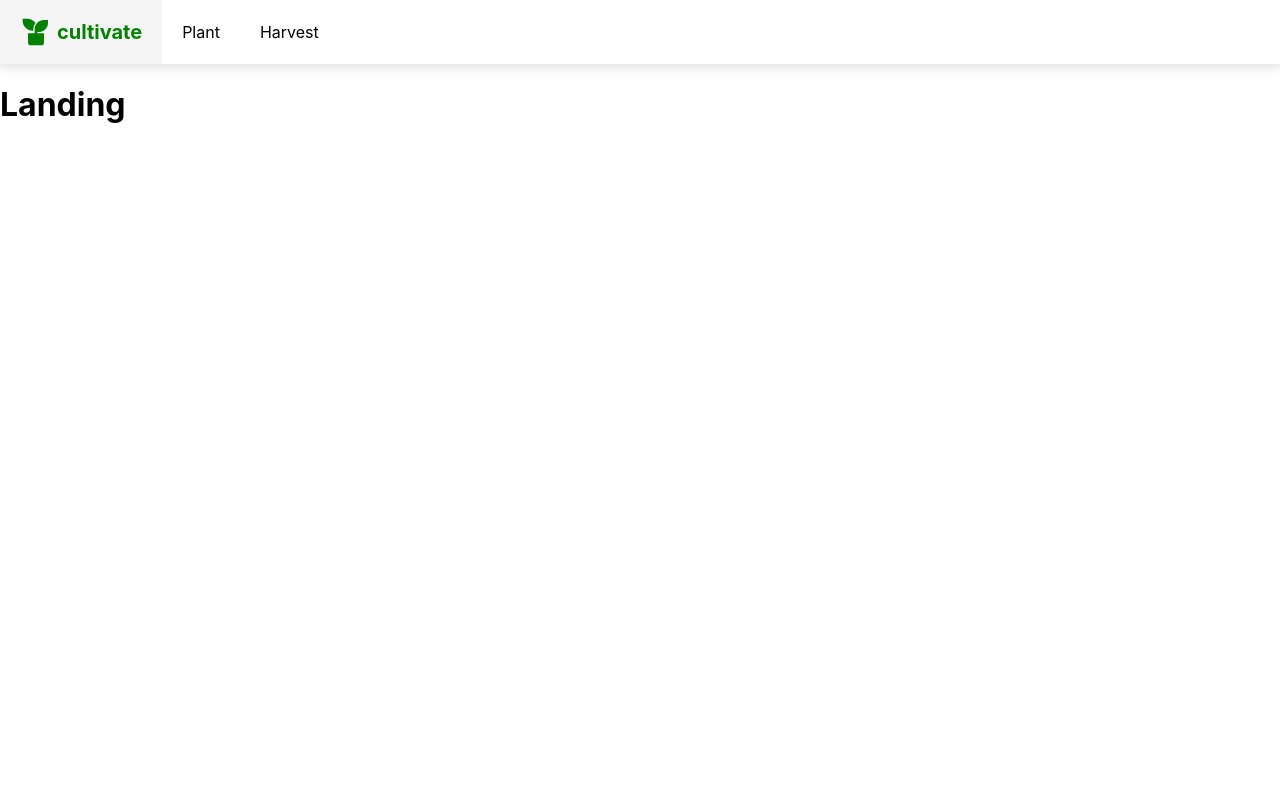
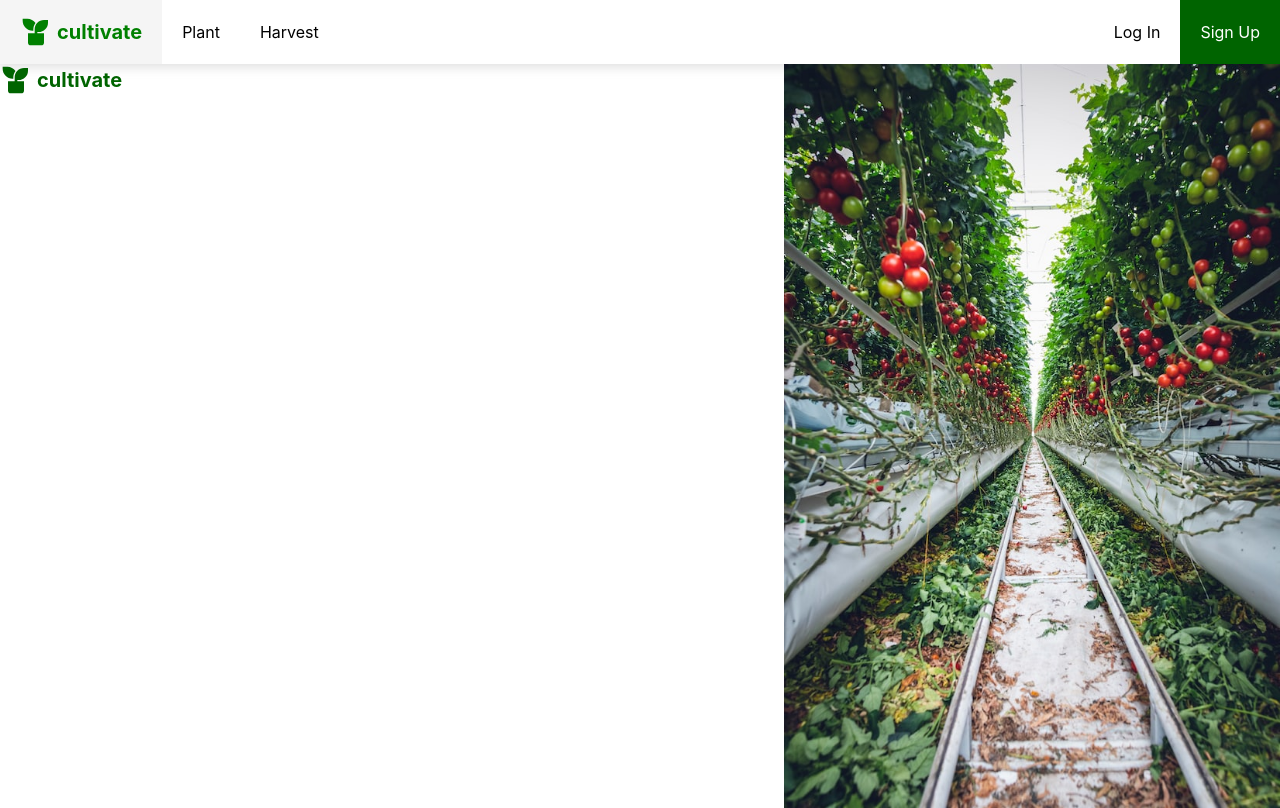
Before and after one commit to lifeng-yin/cultivate, a React (Create React App) app: page / in a window 1280 px wide. Built offline with nearby package versions, Linux system fonts and the light colour scheme.

Commit message:
do some stuff but also nothing

```diff
--- a/src/components/Navbar/Navbar.jsx
+++ b/src/components/Navbar/Navbar.jsx
@@ -18,6 +18,14 @@ const Navbar = () => {
             <div>
                 <Link key="Harvest" to="/Harvest">Harvest</Link>
             </div>
+
+            <div id='login'>
+                <Link key='Log In' to='/login'>Log In</Link>
+            </div>
+            <div id='signup'>
+                <Link key='Sign Up' to='/signup'>Sign Up</Link>
+            </div>
+
         </div>
     )
 }
--- a/src/components/Navbar/Navbar.scss
+++ b/src/components/Navbar/Navbar.scss
@@ -7,6 +7,7 @@
 
     div {
         padding: 10px 20px 10px 20px;
+        transition: all 0.2s;
 
         display: flex;
         align-items: center;
@@ -41,4 +42,18 @@
     .logo:hover a {
         color: green;
     }
+
+    #login {
+        margin-left: auto;
+    }
+
+    #signup {
+        background-color: darkgreen;
+        a {
+            color: #fff;
+        }
+        &:hover {
+            background-color: lighten(darkgreen, 5%);
+        }
+    }
 }
--- a/src/pages/Authentication/Authentication.scss
+++ b/src/pages/Authentication/Authentication.scss
@@ -8,6 +8,7 @@
         padding: 50px;
         box-shadow: 1px 1px 10px 2px rgba(175, 175, 175, 50%);
         margin: 10% auto 0 auto;
+        border-radius: 15px;
 
         input {
             width: 100%;
--- a/src/pages/Landing/Landing.jsx
+++ b/src/pages/Landing/Landing.jsx
@@ -1,8 +1,18 @@
+import bg from './landingbg.jpg'
+import './Landing.scss'
+import { RiPlantFill } from 'react-icons/ri'
+
+
 const Landing = () => {
     return (
         <div className="Landing">
-            <h1>Landing</h1>
-
+            <div>
+                <div className="logo">
+                    <RiPlantFill size="2em" />
+                    <span>cultivate</span>
+                </div>
+            </div>
+            <img src = {bg} alt = 'bg' id = 'bg'></img>
         </div>
     )
 }
--- /dev/null
+++ b/src/pages/Landing/Landing.scss
@@ -0,0 +1,27 @@
+.Landing {
+    width: 100%;
+    height: 93%;
+    display: flex;
+    justify-content: space-between;
+
+    .logo {
+        text-align: center;
+        margin-left: auto;
+        margin-right: auto;
+        display: flex;
+        align-items: center;
+        gap: 5px;
+        color: darkgreen;
+
+        span {
+            font-size: 20px;
+            font-weight: bold;
+        }
+    }
+
+}
+#bg {
+    object-fit: cover;
+    height: 100%;
+    width: max-content;
+}
```
Also changed, not shown: src/pages/Landing/landingbg.jpg (added).
